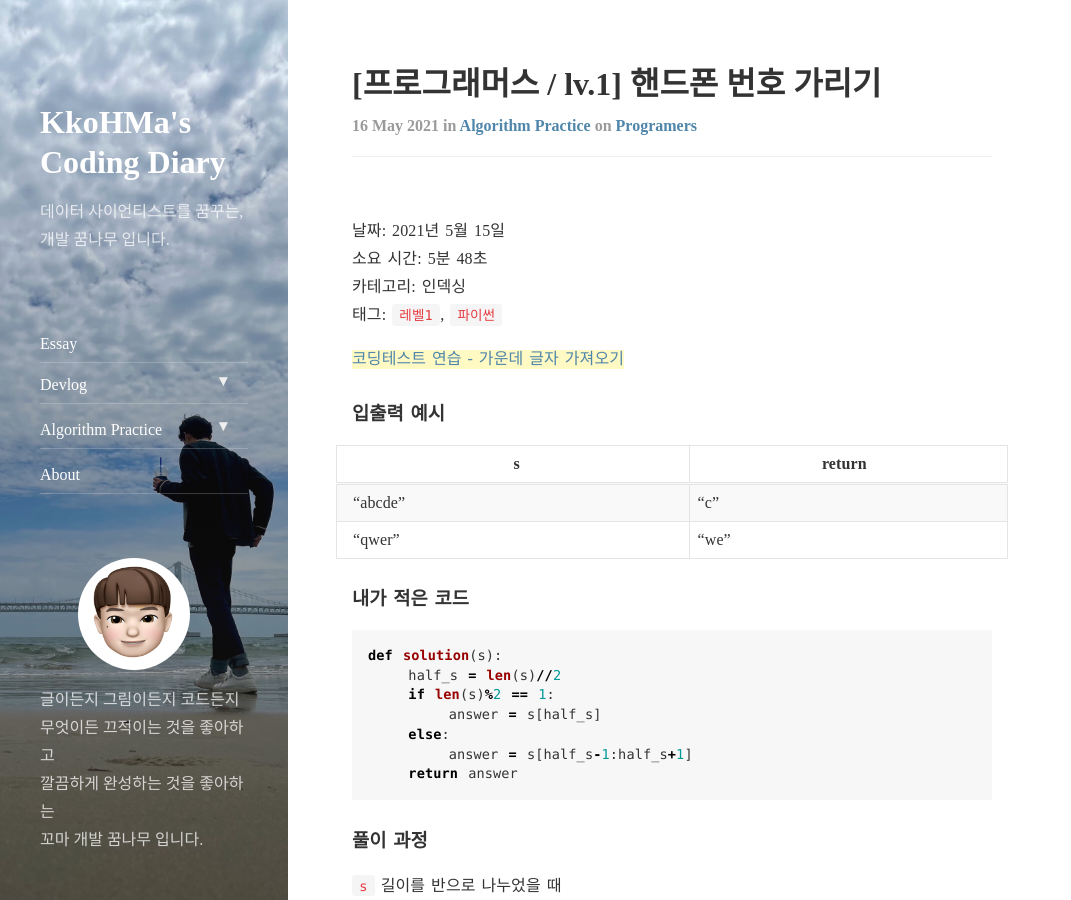
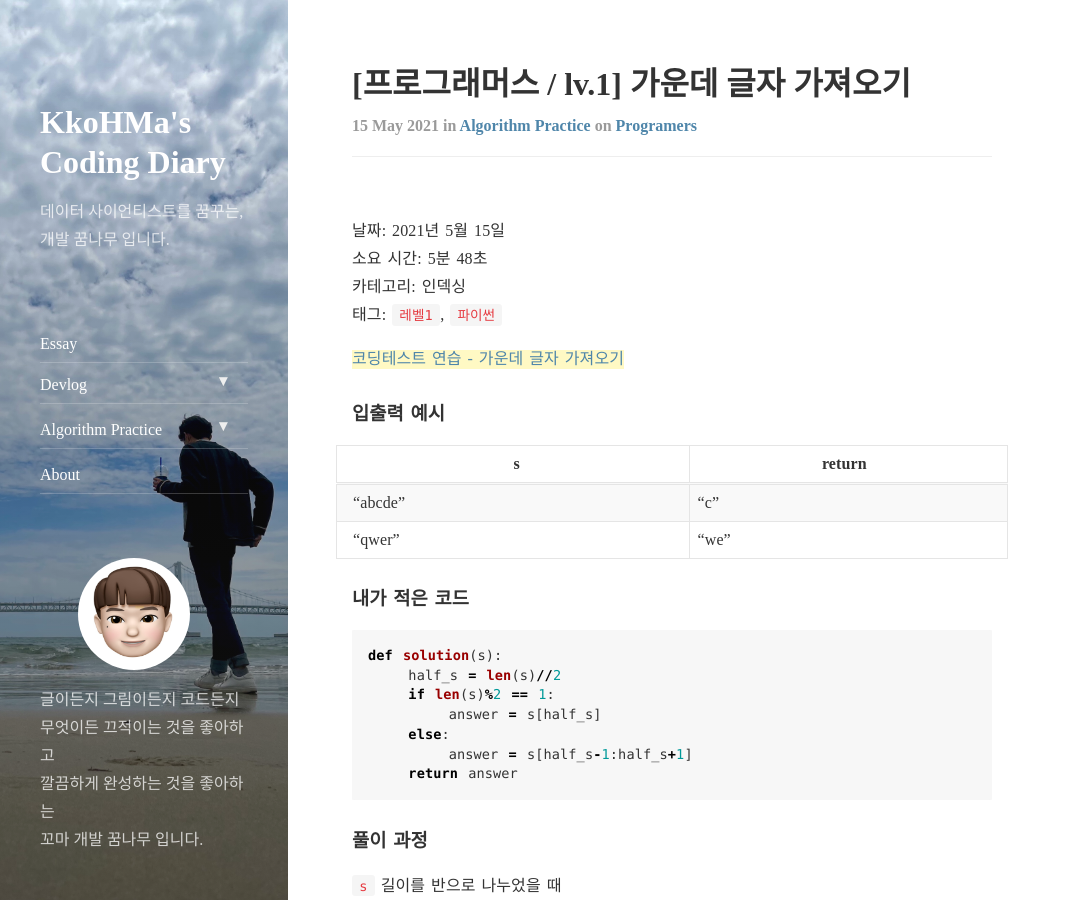
Before and after one commit to hminkim/hminkim.github.io, a Jekyll site: the page built from _posts/2021-05-15-ap_post1.markdown, in a window 1280 px wide and 900 px high. Shown: the whole window, without its empty margins (0-1071 px from the left). Built offline with Jekyll 4.4.1, drawn with Linux system fonts in a browser that asks for light colours; nearby versions of some CDN libraries; comment, search, counter and statistics services are not loaded.

Commit message:
Update and rename 2021-05-16-ap_post1.markdown to 2021-05-15-ap_post1.markdown

```diff
--- a/_posts/2021-05-16-ap_post1.markdown
+++ b/_posts/2021-05-15-ap_post1.markdown
@@ -1,6 +1,6 @@
 ---
 layout: post
-title: "[프로그래머스 / lv.1] 핸드폰 번호 가리기"
+title: "[프로그래머스 / lv.1] 가운데 글자 가져오기"
 subtitle:  "프로그래머스 lv.1"
 categories: algorithmpractice
 tags: programers
```
